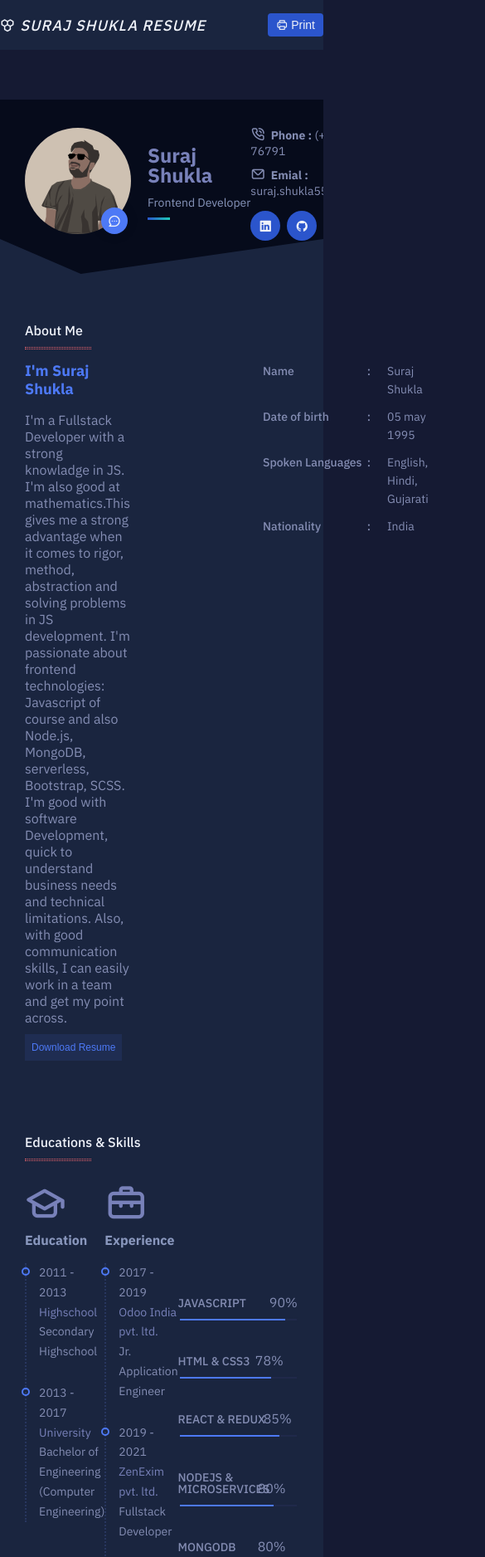
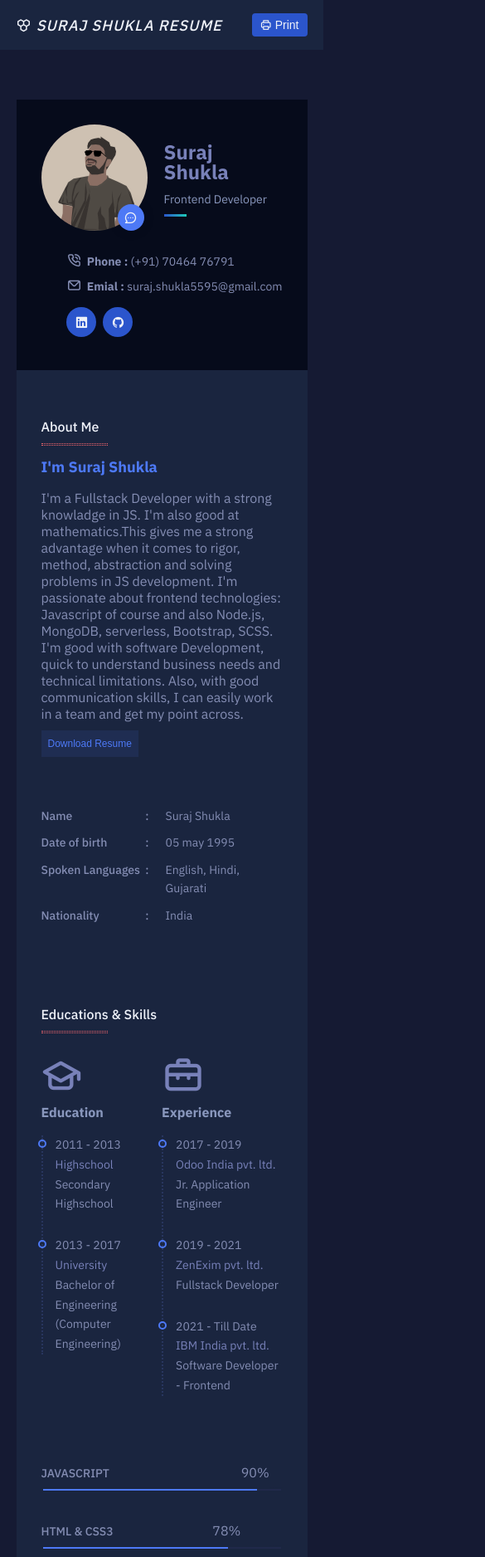
Before and after one commit to surajrshukla/Suraj-Shukla-Resume, a plain HTML site: page index.html in a window 390 px wide. Shown: the top 1876 px of the page at 83% size, 585 px wide, since content can reach past the window. Drawn offline with nearby package versions, Linux system fonts and the light colour scheme; animation ran at ten frames a second.

Commit message:
added responsive css - mobile compatable

```diff
--- a/css/style.css
+++ b/css/style.css
@@ -440,3 +440,59 @@ footer {
     font-size: 14px;
     color: var(--ternary);
 }
+
+/* Media Queries */
+
+@media (max-width: 1280px) {
+    .container {
+        max-width: 90%;
+
+    }
+}
+
+@media (max-width: 1024px) {
+    section.profile {
+        flex-direction: column;
+        align-items: flex-start;
+        clip-path: none;
+
+    }
+    section.profile .left {
+        margin-bottom: 2rem;
+    }
+
+    section.profile .right {
+        align-self: flex-end;
+    }
+}
+
+
+@media (max-width: 970px) {
+    section.skills .content {
+        display: block;
+    }
+    section.skills .content .left {
+        margin-bottom: 6rem;
+    }
+    section.parnters .brands__wrapper {
+        flex-wrap: wrap;
+    }
+
+    section.parnters .brands__wrapper img{
+        margin-bottom: 4rem;
+    }
+}
+
+@media (max-width: 768px) {
+    section.about .content {
+        display: block;
+    }
+
+    section.about .content .left {
+        margin-bottom: 6rem;
+    }
+
+    section.contact .wrapper .left {
+        flex-wrap: wrap;
+    }
+}
```
Also changed, not shown: 1 other file.
